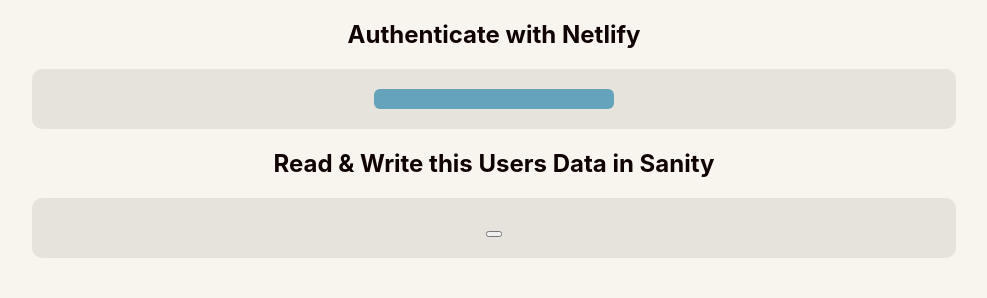
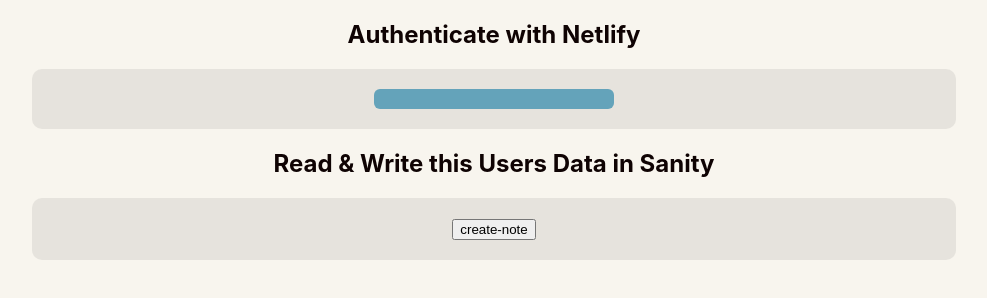
Before and after one commit to bacalj/netlify-auth-sanity-data, a website: page index.html in a window 1280 px wide. Shown: the whole page, without its empty margins (146-1133 px from the left). Drawn offline with Linux system fonts and the light colour scheme; a web font is replaced by a local one.

Commit message:
are any context or params coming in?

```diff
--- a/index.html
+++ b/index.html
@@ -22,7 +22,7 @@
 
     <h2>Read & Write this Users Data in Sanity</h2>
     <div class="sanity box">
-      <button onclick="createUserNote()"></button>
+      <button onclick="createUserNote()">create-note</button>
     </div>
   </div>
 
--- a/netlify/functions/create-note/create-note.js
+++ b/netlify/functions/create-note/create-note.js
@@ -10,6 +10,9 @@
 })
 
 const handler = async (event, context) => {
+
+  console.log("event: ", event)
+  console.log("context: ", context)
 
   const claims = context.clientContext && context.clientContext.user
   console.log(context.clientContext.user)
```
